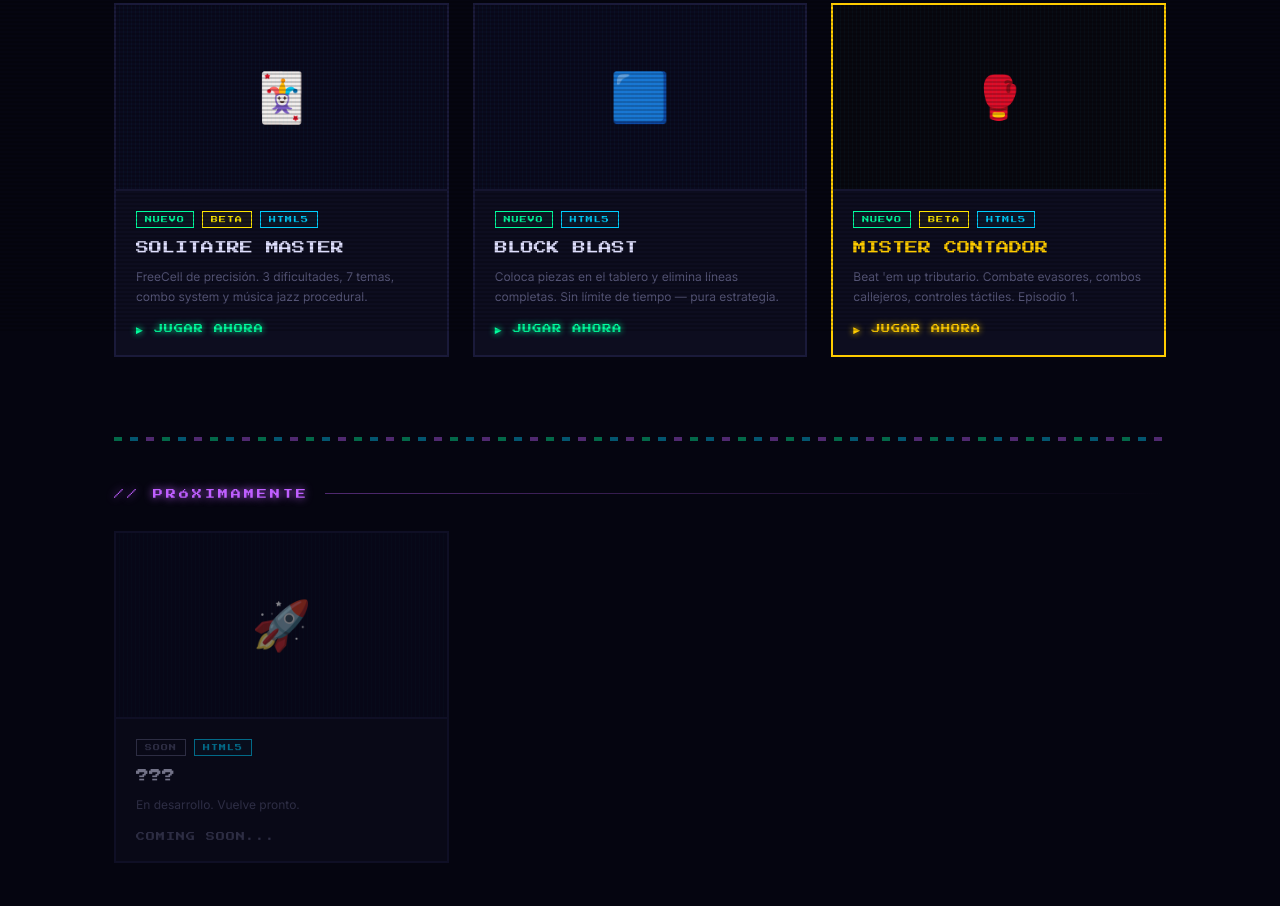
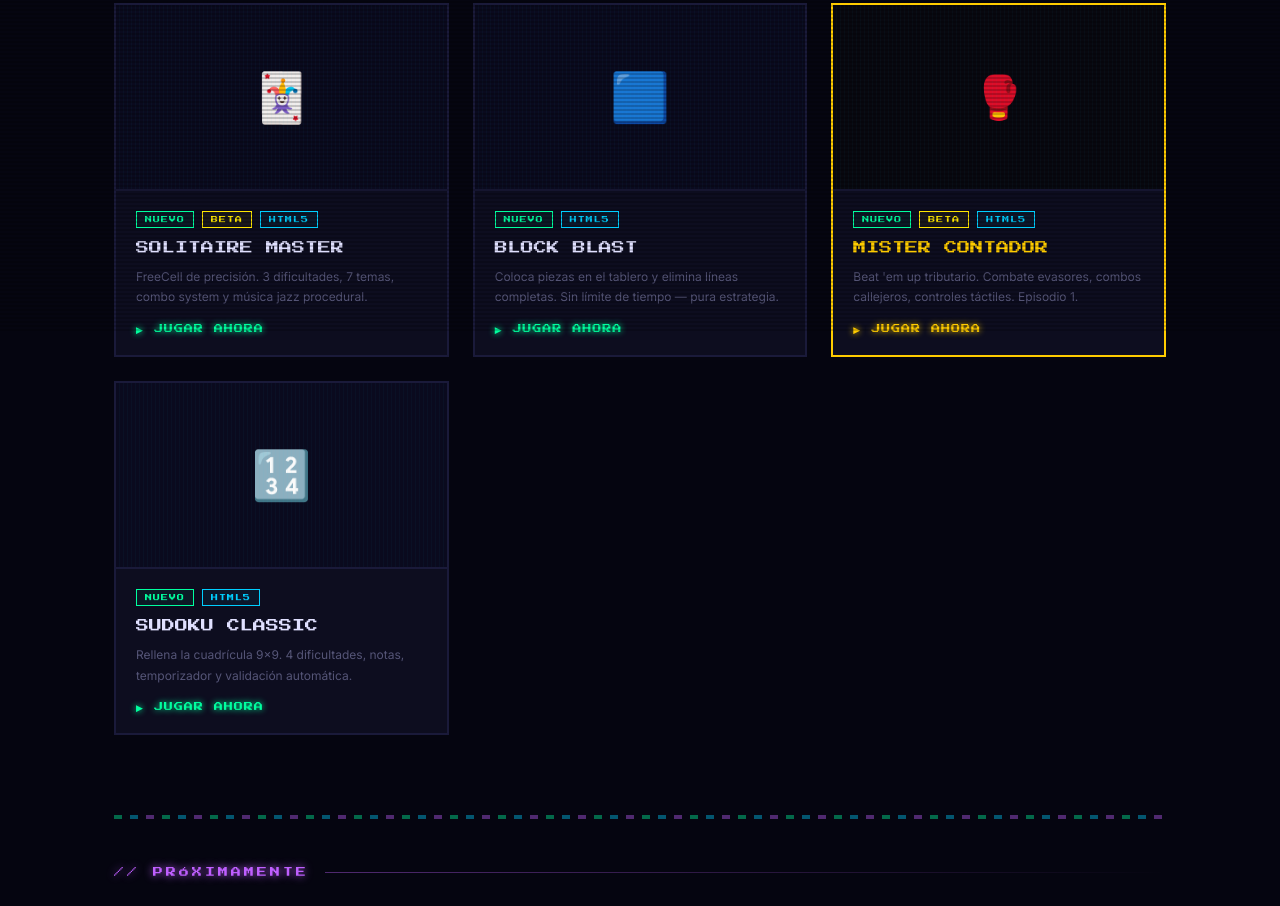
Before and after one commit to mrcontadorchile-cpu/betagames, a plain HTML site: page index.html in a window 1280 px wide. Shown: the part 467-1373 px from the top of the page. Drawn offline with Linux system fonts and the light colour scheme.

Commit message:
feat: agregar card Sudoku Classic al portafolio

```diff
--- a/index.html
+++ b/index.html
@@ -379,6 +379,20 @@
       </div>
     </a>
 
+    <!-- Sudoku Classic -->
+    <a href="games/sudoku-classic/" class="game-card">
+      <div class="game-thumb">🔢</div>
+      <div class="game-body">
+        <div class="game-badges">
+          <span class="badge badge-nuevo">NUEVO</span>
+          <span class="badge badge-html5">HTML5</span>
+        </div>
+        <div class="game-title">SUDOKU CLASSIC</div>
+        <p class="game-desc">Rellena la cuadrícula 9×9. 4 dificultades, notas, temporizador y validación automática.</p>
+        <span class="game-cta">▶ JUGAR AHORA</span>
+      </div>
+    </a>
+
   </div>
 
   <div class="pixel-hr"></div>
```
